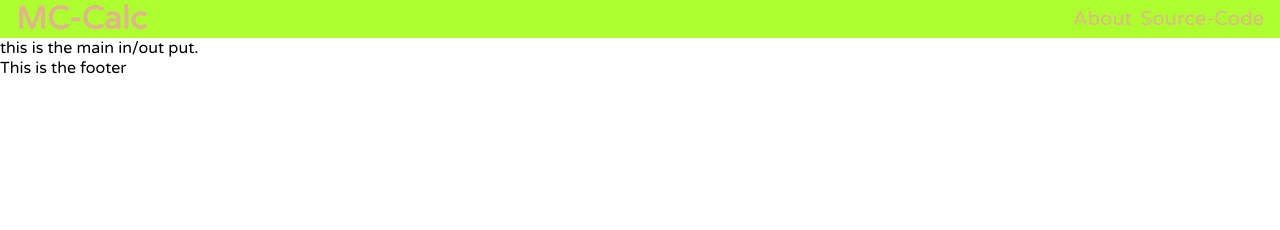
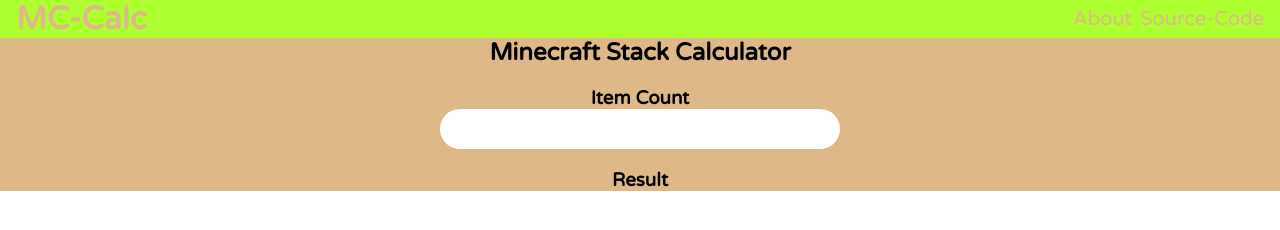
Before and after one commit to Zuckuu/MC-StackCalc, a plain HTML site: page index.html in a window 1280 px wide. Drawn offline with Linux system fonts and the light colour scheme.

Commit message:
adding the itembar

```diff
--- a/index.html
+++ b/index.html
@@ -15,16 +15,22 @@
             <a href="/about">About</a>
           </li>
           <li class="links">
-            <a class="source_code" href="https://github.com/" target="_blank">Source-Code</a>
+            <a class="source_code" href="https://github.com/Zuckuu/MC-StackCalc" target="_blank">Source-Code</a>
           </li>
         </ul>
       </nav>
     </section>
-    <section>
-      <main>this is the main in/out put.</main>
-    </section>
-    <section>
-      <footer>This is the footer</footer>
+    <section class="section2">
+      <main>
+        <h1 class="title">Minecraft Stack Calculator</h1>
+        <br>
+        <div class="inout_container">
+          <h3>Item Count</h3>
+          <input type="number" name="itemcount" id="input" class="input_bar">
+          <br>
+          <h3 id="output" class="output_btn">Result</h3>
+        </div>
+      </main>
     </section>
   </body>
 </html>
--- a/styles.css
+++ b/styles.css
@@ -30,6 +30,10 @@ li {
   background-color: greenyellow;
 }
 
+.section2{
+  background-color: burlywood;
+}
+
 .logo {
   font-size: 32px;
   color: burlywood;
@@ -53,3 +57,28 @@ li {
   margin-left: 8px;
   font-size: 20px;
 }
+
+
+main{
+  display: flex;
+  flex-direction: column;
+  align-items: center;
+  justify-content: center;
+}
+
+.inout_container{
+  display: flex;
+  flex-direction: column;
+  justify-content: center;
+  align-items: center;
+}
+
+.input_bar{
+  width: 400px;
+  height: 40px;
+  border: 2.5px solid;
+  border-radius: 20px;
+  font-size: 32px;
+  text-align: center;
+  border: none;
+}
```
